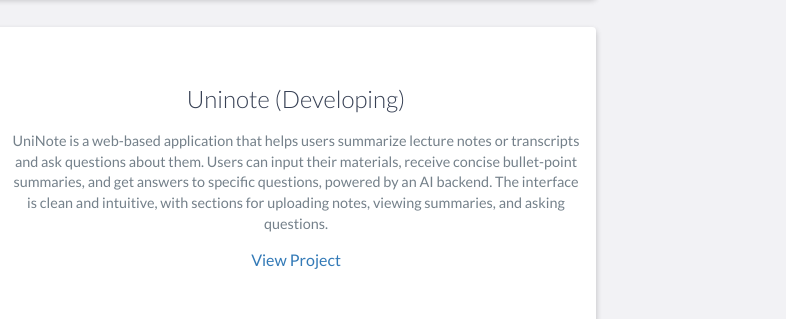
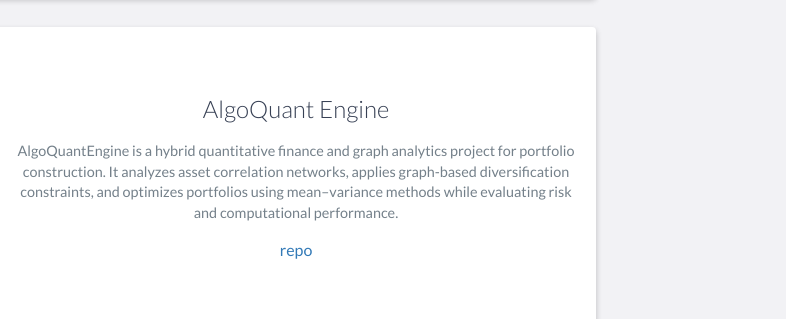
Before and after one commit to anderpudding/sungjunlee.github.io, a website: page index.html in a window 1280 px wide. Shown: the part 3077-3396 px from the top of the page, 494-1280 px from the left. Drawn offline with nearby package versions, Linux system fonts and the light colour scheme; files that its build step writes are made by us from their sources; files whose address does not match are found by name.

Commit message:
Updated project

```diff
--- a/index.html
+++ b/index.html
@@ -180,11 +180,11 @@
                     </div>
                     <!-- End .project-image -->
                     <div class="project-info">
-                        <h3>Uninote (Developing)</h3>
+                        <h3>AlgoQuant Engine</h3>
                         <p>
-                            UniNote is a web-based application that helps users summarize lecture notes or transcripts and ask questions about them. Users can input their materials, receive concise bullet-point summaries, and get answers to specific questions, powered by an AI backend. The interface is clean and intuitive, with sections for uploading notes, viewing summaries, and asking questions.
+                            AlgoQuantEngine is a hybrid quantitative finance and graph analytics project for portfolio construction. It analyzes asset correlation networks, applies graph-based diversification constraints, and optimizes portfolios using mean–variance methods while evaluating risk and computational performance.
                         </p>
-                        <a href="#">View Project</a>
+                        <a href="https://github.com/anderpudding/algo-quant-engine?tab=readme-ov-file">repo</a>
                     </div>
                     <!-- End .project-info -->
                 </div>
```
